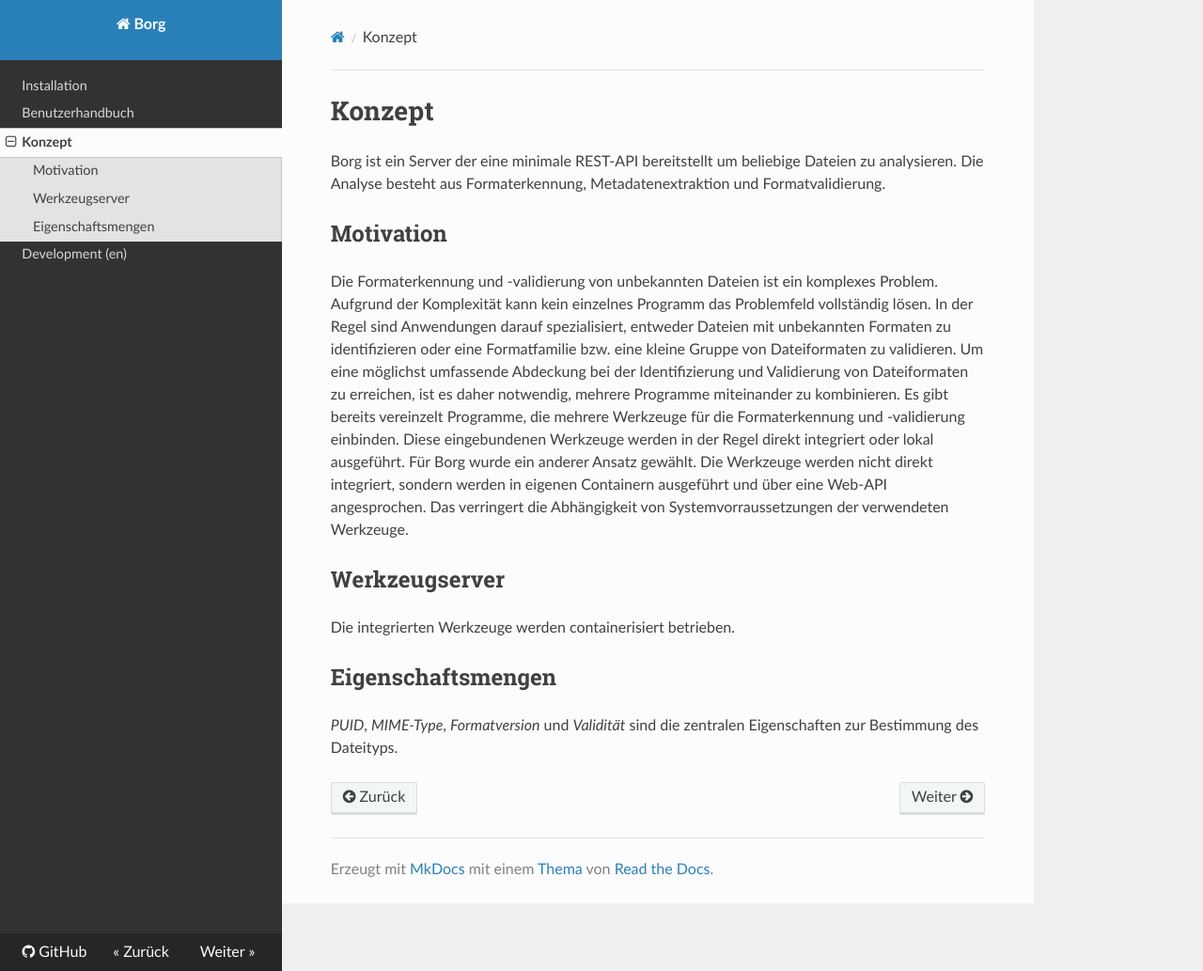
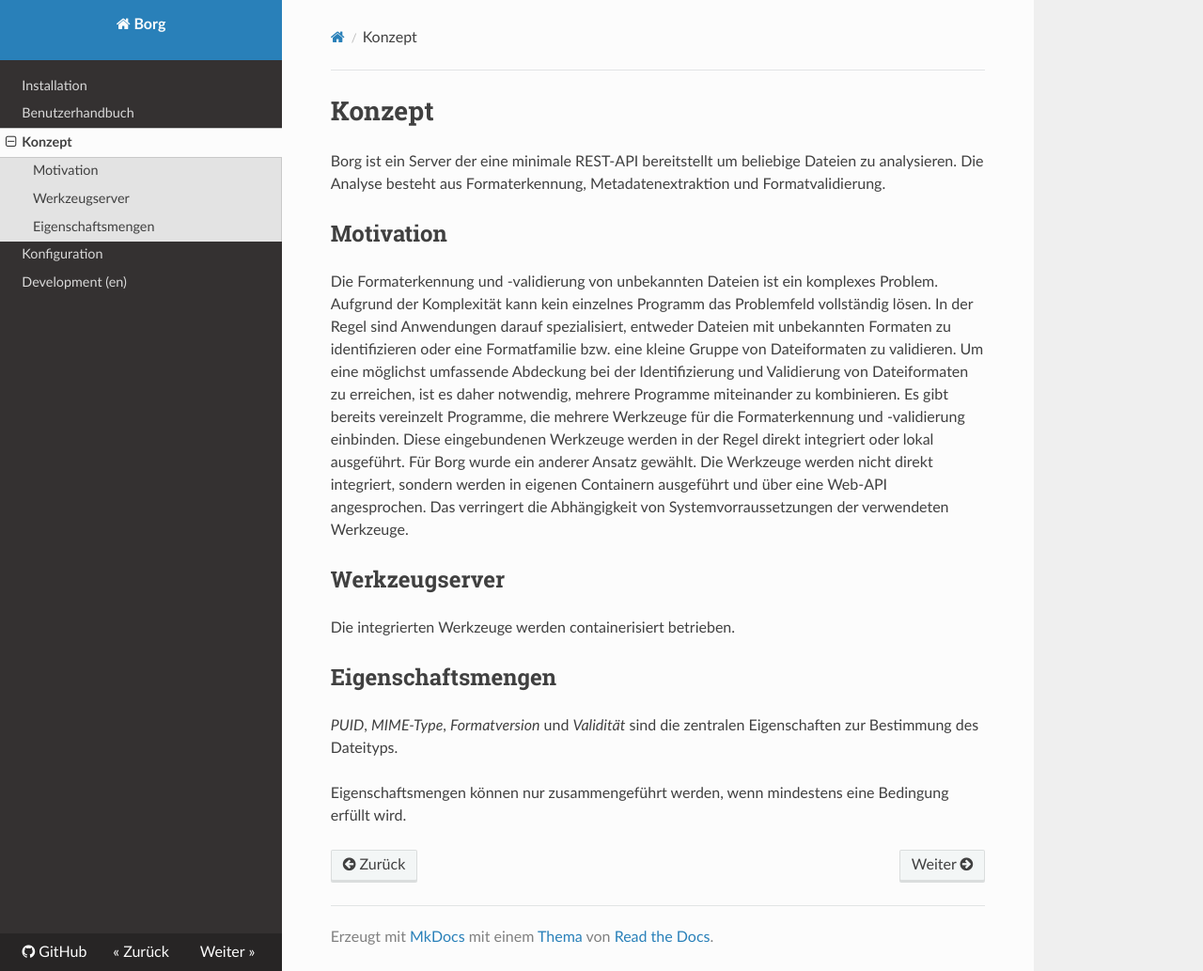
Before and after one commit to Landesarchiv-Thueringen/borg, an MkDocs documentation site: the page built from docs/concept.md, in a window 1280 px wide and 1033 px high. Shown: the whole window at 94% size. Built offline with MkDocs 1.6.1, drawn with Linux system fonts in a browser that asks for light colours; nearby versions of some CDN libraries.

Commit message:
add file identity rules

```diff
--- a/docs/concept.md
+++ b/docs/concept.md
@@ -15,3 +15,5 @@ Die integrierten Werkzeuge werden containerisiert betrieben.
 ## Eigenschaftsmengen
 
 _PUID_, _MIME-Type_, _Formatversion_ und _Validität_ sind die zentralen Eigenschaften zur Bestimmung des Dateityps.
+
+Eigenschaftsmengen können nur zusammengeführt werden, wenn mindestens eine Bedingung erfüllt wird.
--- a/gui/src/app/features/file-analysis/file-details/file-details.component.html
+++ b/gui/src/app/features/file-analysis/file-details/file-details.component.html
@@ -2,7 +2,7 @@
 
 <mat-dialog-content>
   <mat-tab-group animationDuration="0ms">
-    <mat-tab label="Allgemein">
+    <mat-tab label="Überblick">
       <div class="state">
         <h3>Status</h3>
         @if (data.analysis.summary.formatUncertain) {
--- a/mkdocs.yml
+++ b/mkdocs.yml
@@ -6,6 +6,7 @@ nav:
   - installation.md
   - user_manual.md
   - concept.md
+  - config.md
   - Development (en): development.md
 
 not_in_nav: index.md
```
Also changed, not shown: 1 other file.
